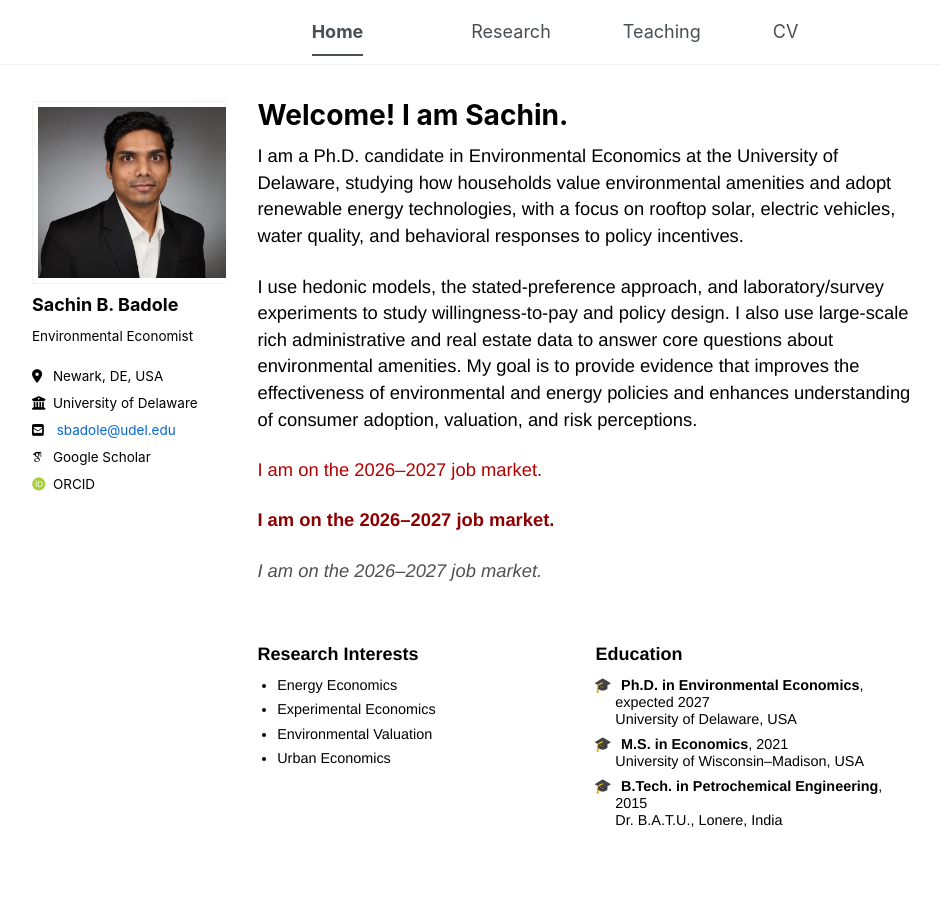
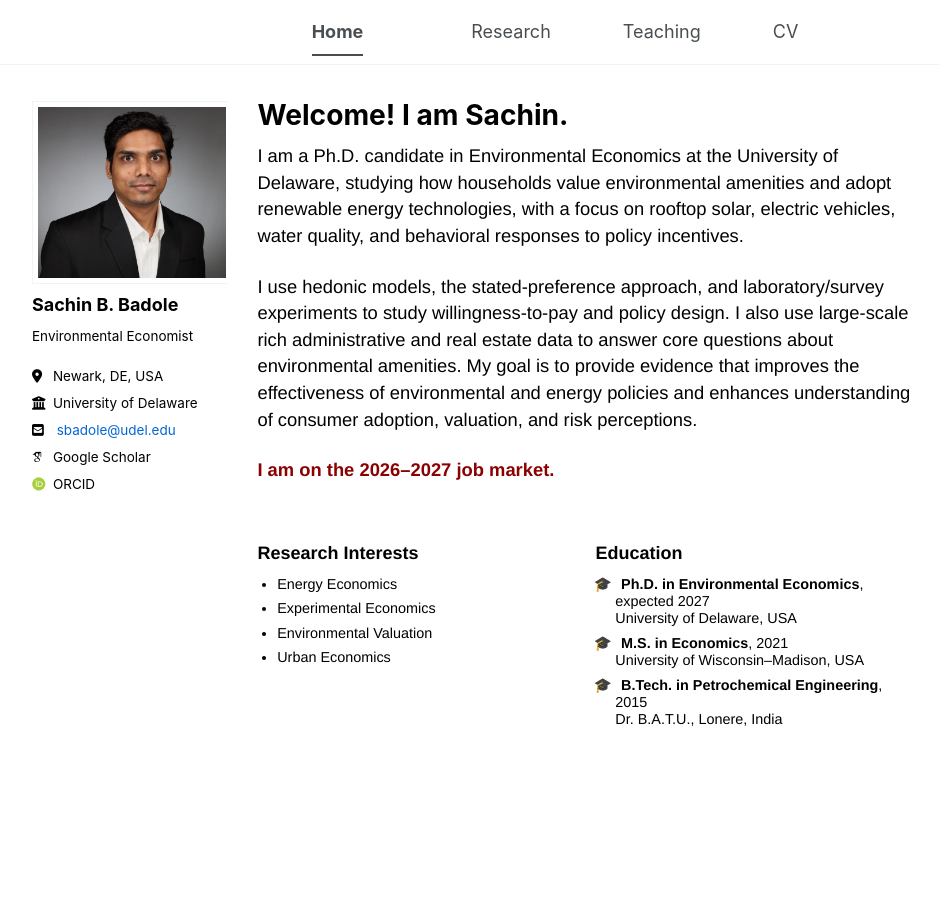
Before and after one commit to sachin-b-badole/sachin-b-badole.github.io, a Jekyll site: the page built from _pages/about.md, in a window 1280 px wide. Shown: the whole page, without its empty margins (76-1016 px from the left). Built offline with Jekyll 4.4.1, drawn with Linux system fonts in a browser that asks for light colours; some web fonts are replaced; a script bundle is joined from its source files by our own code; library files that are not in the unit come from our copies.

Commit message:
Update about.md

```diff
--- a/_pages/about.md
+++ b/_pages/about.md
@@ -12,13 +12,9 @@ I am a Ph.D. candidate in Environmental Economics at the University of Delaware,
 
 I use hedonic models, the stated-preference approach, and laboratory/survey experiments to study willingness-to-pay and policy design. I also use large-scale rich administrative and real estate data to answer core questions about environmental amenities. My goal is to provide evidence that improves the effectiveness of environmental and energy policies and enhances understanding of consumer adoption, valuation, and risk perceptions.
 
-<p style="color:#b30000;">I am on the 2026–2027 job market.</p>
 <span style="color:darkred; font-weight:bold;">I am on the 2026–2027 job market.</span>
-<p style="color:#505050; font-style:italic;">I am on the 2026–2027 job market.</p>
-
 
 <div class="two-col-row">
-
   <div class="two-col-block">
     <h3>Research Interests</h3>
     <ul class="interest-list">
```
